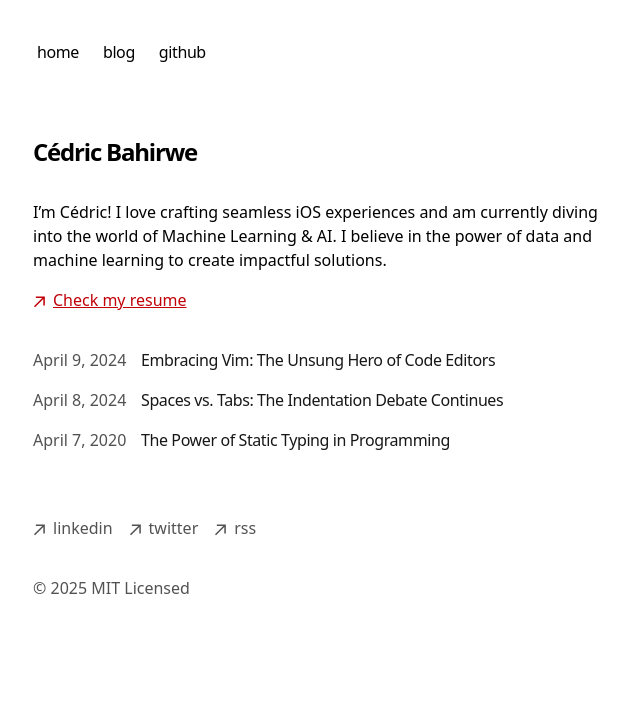
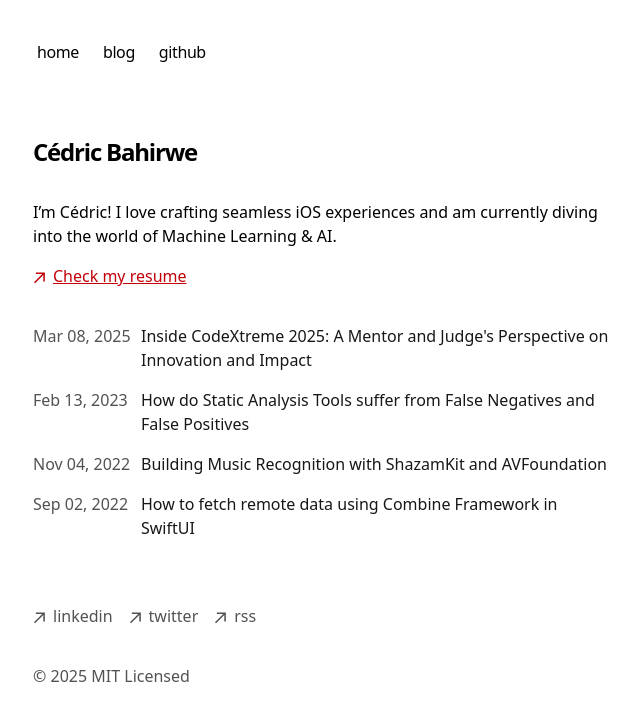
Before and after one commit to cedricbahirwe/cedricbahirwe.github.io, a Next.js app: page / in a window 1280 px wide. Shown: the top 720 px of the page, without its empty margins (319-959 px from the left). Built offline with nearby package versions, Linux system fonts and the light colour scheme.

Commit message:
Commented local mdx articles

```diff
--- a/app/page.tsx
+++ b/app/page.tsx
@@ -1,5 +1,6 @@
 import { BlogPosts } from 'app/components/posts'
 import Link from 'next/link'
+import { LocalPosts } from './components/local-posts'
 
 function ArrowIcon() {
   return (
@@ -25,7 +26,7 @@ export default function Page() {
         Cédric Bahirwe
       </h1>
       <p className="mb-4">
-        {`I’m Cédric! I love crafting seamless iOS experiences and am currently diving into the world of Machine Learning & AI. I believe in the power of data and machine learning to create impactful solutions.`}
+        {`I’m Cédric! I love crafting seamless iOS experiences and am currently diving into the world of Machine Learning & AI.`}
       </p>
 
 
@@ -39,7 +40,8 @@ export default function Page() {
         <p className="ml-2 h-7">Check my resume</p>
       </a>
       <div className="my-8">
-        <BlogPosts />
+        <LocalPosts />
+        {/* <BlogPosts /> */}
       </div>
     </section>
   )
```
